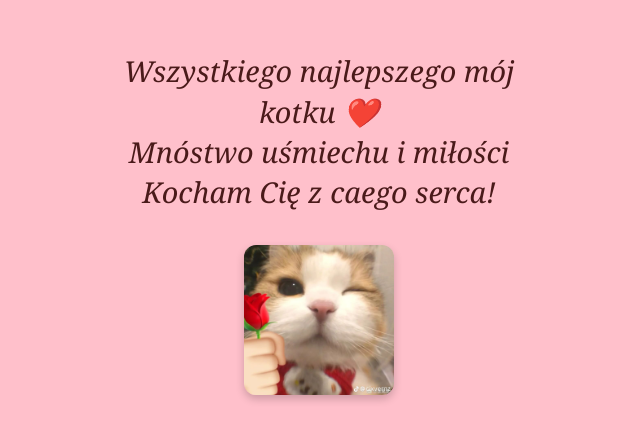
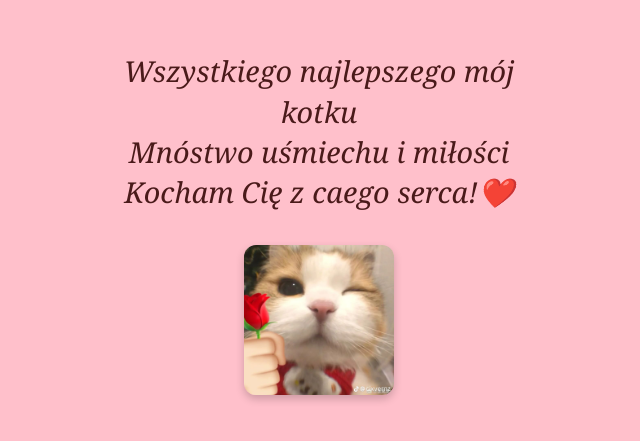
Before and after one commit to PioPio87/Laurka, a plain HTML site: page index.html in a window 1280 px wide. Shown: the part 177-618 px from the top of the page, without its empty margins (321-961 px from the left). Drawn offline with Linux system fonts and the light colour scheme.

Commit message:
Update index.html

```diff
--- a/index.html
+++ b/index.html
@@ -79,9 +79,9 @@
 
   <div class="container">
     <div class="wishes">
-      Wszystkiego najlepszego mój kotku ❤️<br />
+      Wszystkiego najlepszego mój kotku<br />
       Mnóstwo uśmiechu i miłości<br />
-      Kocham Cię z caego serca!
+      Kocham Cię z caego serca!❤️
     </div>
    <img src="kotek2.jpg" alt="Kotek" class="cat-image" />
   </div>
```
